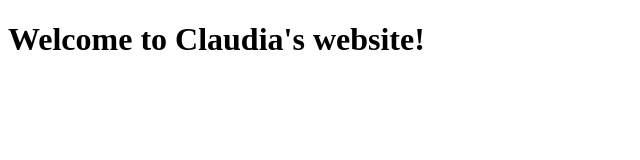
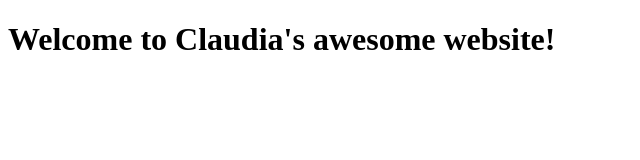
Before and after one commit to Joshmamroud/claudias-site, a plain HTML site: page index.html in a window 1280 px wide. Shown: the whole page, without its empty margins (0-640 px from the left). Drawn offline with Linux system fonts and the light colour scheme.

Commit message:
Modified welcome message

```diff
--- a/index.html
+++ b/index.html
@@ -7,6 +7,6 @@
   <title>Claudia's Website</title>
 </head>
 <body>
-  <h1>Welcome to Claudia's website!</h1>
+  <h1>Welcome to Claudia's awesome website!</h1>
 </body>
 </html>
```
